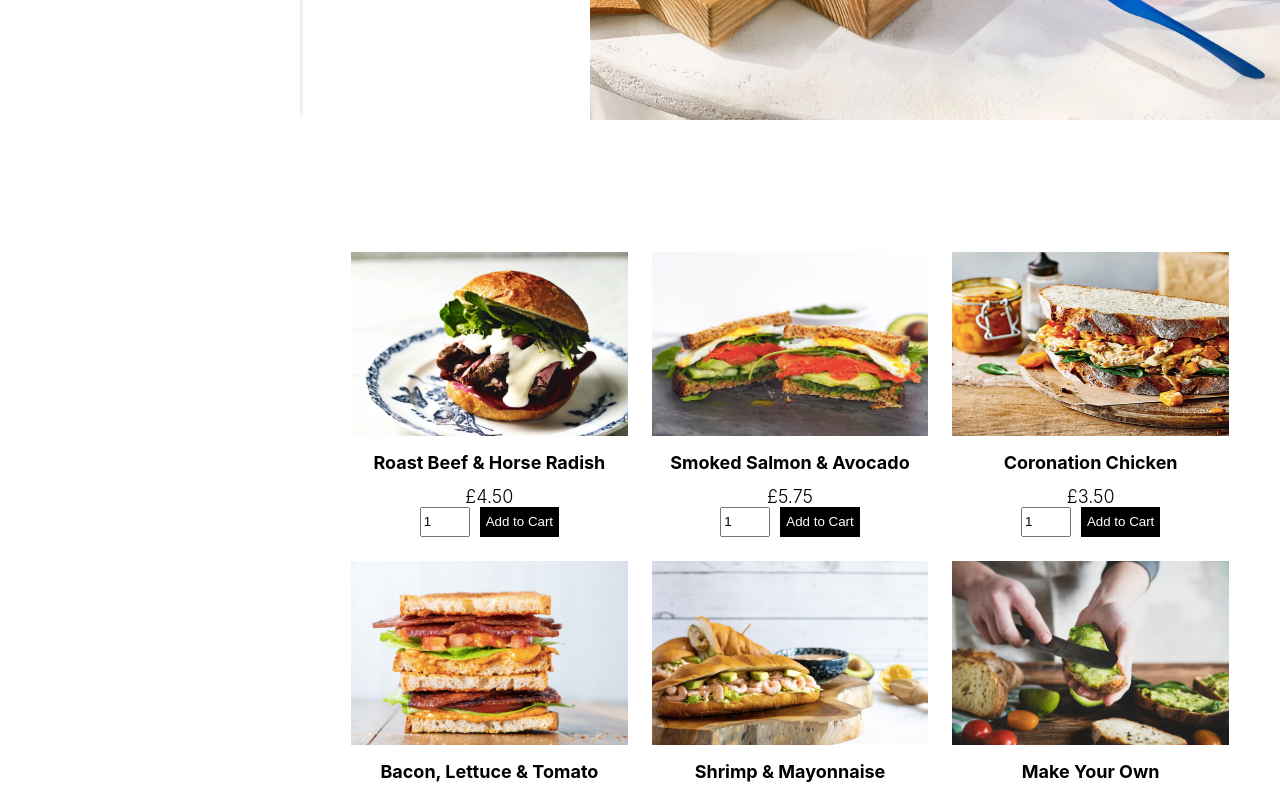
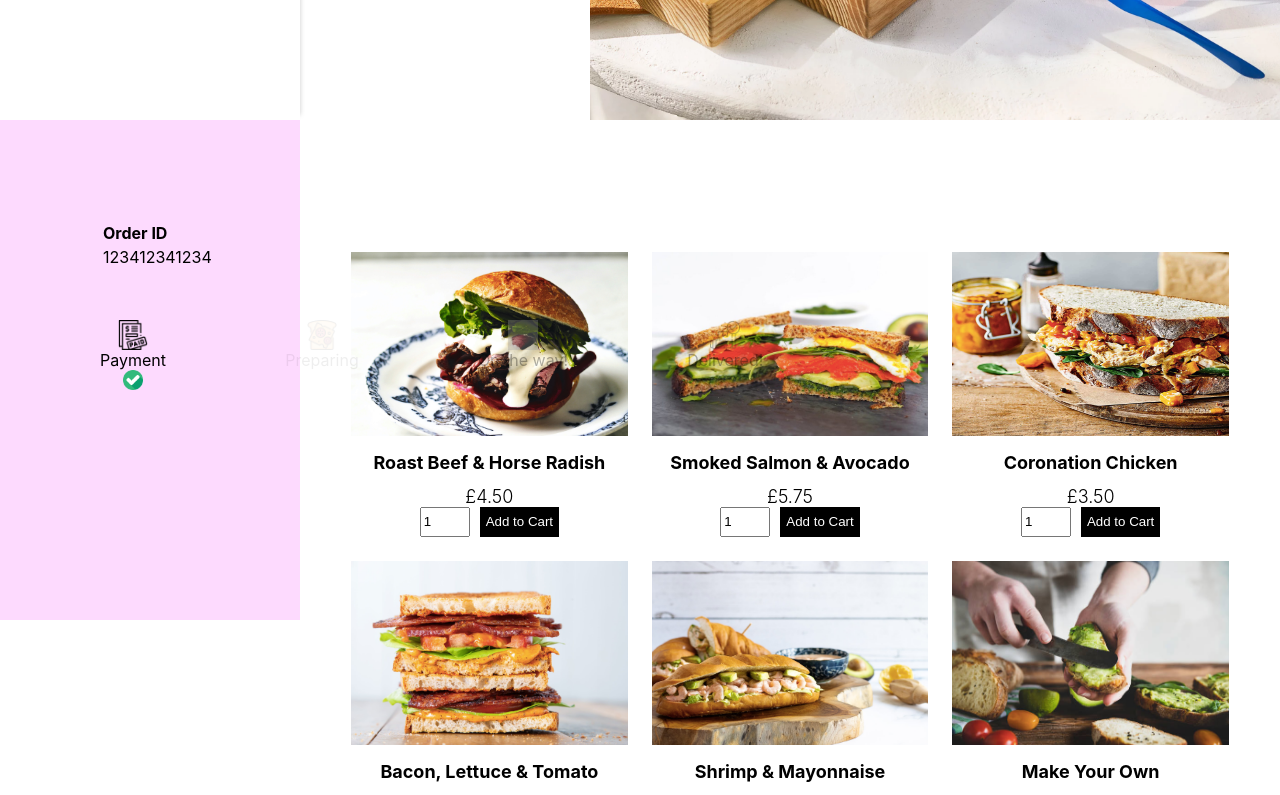
Before and after one commit to lukefowles/Sandoichi, a Next.js app in the folder client-side/: page /orders/1 in a window 1280 px wide. Before the commit this address had no page. Shown: the part 680-1475 px from the top of the page. Built offline with nearby package versions, Linux system fonts and the light colour scheme; grey boxes are pictures that could not be loaded.

Commit message:
cart & orders

```diff
--- /dev/null
+++ b/client-side/pages/orders/[id].jsx
@@ -0,0 +1,129 @@
+import React from 'react';
+import styles from "../../styles/Order.module.css";
+import Image from "next/image";
+// import axios from "axios";
+
+const Order = () => {
+
+    const status = 0;
+
+    const statusClass = (index)=> {
+        if (index - status < 1 ) return styles.done
+        if (index - status === 1 ) return styles.inProgress
+        if (index- status > 1 ) return styles.undone
+    };
+
+  return (
+    <div className={styles.container}>
+        <div className={styles.left}>
+        <div className={styles.row}>
+          <table className={styles.table}>
+            <tr className={styles.trTitle}>
+              <th>Order ID</th>
+              <th>User</th>
+              <th>Address</th>
+              <th>Total</th>
+            </tr>
+            <tr className={styles.tr}>
+              <td>
+                <span className={styles.id}>123412341234</span>
+              </td>
+              <td>
+                <span className={styles.name}>Helena</span>
+              </td>
+              <td>
+                <span className={styles.address}>London</span>
+              </td>
+              <td>
+                <span className={styles.total}>£10.00</span>
+              </td>
+            </tr>
+          </table>
+        </div>
+        {/*  */}
+
+        <div className={styles.row}>
+          <div className={statusClass(0)}>
+            <Image src="/img/paid.png" width={30} height={30} alt="" />
+            <span>Payment</span>
+            <div className={styles.checkedIcon}>
+              <Image
+                className={styles.checkedIcon}
+                src="/img/checked.png"
+                width={20}
+                height={20}
+                alt=""
+              />
+            </div>
+          </div>
+          <div className={statusClass(1)}>
+            <Image src="/img/sandwich-2.png" width={30} height={30} alt="" />
+            <span>Preparing</span>
+            <div className={styles.checkedIcon}>
+              <Image
+                className={styles.checkedIcon}
+                src="/img/checked.png"
+                width={20}
+                height={20}
+                alt=""
+              />
+            </div>
+          </div>
+          <div className={statusClass(2)}>
+            <Image src="/img/bike.png" width={30} height={30} alt="" />
+            <span>On the way!</span>
+            <div className={styles.checkedIcon}>
+              <Image
+                className={styles.checkedIcon}
+                src="/img/fast-delivery.png"
+                width={20}
+                height={20}
+                alt=""
+              />
+            </div>
+          </div>
+          <div className={statusClass(3)}>
+            <Image src="/img/delivered.png" width={30} height={30} alt="" />
+            <span>Delivered!</span>
+            <div className={styles.checkedIcon}>
+              <Image
+                className={styles.checkedIcon}
+                src="/img/checked.png"
+                width={20}
+                height={20}
+                alt=""
+              />
+            </div>
+          </div>
+        </div>
+
+
+        {/*  */}
+        </div>
+        <div className={styles.right}>
+        <div className={styles.wrapper}>
+          <h2 className={styles.title}>CART TOTAL</h2>
+          <div className={styles.totalText}>
+            <b className={styles.totalTextTitle}>Subtotal:</b>£10.00
+          </div>
+          <div className={styles.totalText}>
+            <b className={styles.totalTextTitle}>Discount:</b>£0.00
+          </div>
+          <div className={styles.totalText}>
+            <b className={styles.totalTextTitle}>Total:</b>£10.00
+          </div>
+          <button disabled className={styles.button}>PAID!</button>
+        </div>
+        </div>
+    </div>
+    )
+};
+
+// export const getServerSideProps = async ({ params }) => {
+//     const res = await axios.get(`http://localhost:3000/api/orders/${params.id}`);
+//     return {
+//       props: { order: res.data },
+//     };
+//   };
+
+export default Order;
--- /dev/null
+++ b/client-side/styles/Cart.module.css
@@ -0,0 +1,45 @@
+.container{
+    padding: 50px;
+    display: flex;
+    z-index: 4;
+}
+
+.table {
+    width: 100%;
+    border-spacing: 20px;
+  }
+
+  .name {
+    font-weight: 500;
+    color: #000000;
+    font-size: 18px;
+  }
+
+  .total {
+    font-weight: 500;
+    font-size: 18px;
+  }
+
+  .wrapper {
+    width: 90%;
+    max-height: 300px;
+    background-color: #333;
+    padding: 50px;
+    padding-top: 10px;
+    display: flex;
+    flex-direction: column;
+    justify-content: space-between;
+    color: white;
+  }
+
+  .totalTextTitle {
+    margin-right: 10px;
+  }
+
+  .button {
+    height: 30px;
+    color: #000000;
+    font-weight: bold;
+    cursor: pointer;
+    margin-top: 20px;
+  }
--- /dev/null
+++ b/client-side/styles/Order.module.css
@@ -0,0 +1,84 @@
+.container {
+    /* position: absolute; */
+    /* z-index: 999; */
+    /* width: 100%;
+    height: 100vh; */
+    /* padding-top: 100px; */
+    padding: 100px;
+    display: flex;
+    background-color: rgb(253, 218, 254);
+  }
+
+  .left {
+    flex: 2;
+  }
+
+  .table {
+    width: 100%;
+    text-align: left;
+    margin-bottom: 50px;
+  }
+
+  .row:last-child {
+    width: 80%;
+    display: flex;
+    justify-content: space-between;
+  }
+
+  .done {
+    display: flex;
+    flex-direction: column;
+    align-items: center;
+  }
+
+  .inProgress {
+    display: flex;
+    flex-direction: column;
+    align-items: center;
+    animation: inProgress 1s ease infinite alternate;
+  }
+
+  .undone{
+    display: flex;
+    flex-direction: column;
+    align-items: center;
+    opacity: 0.3;
+  }
+
+  .undone .checkedIcon,
+  .inProgress .checkedIcon {
+    display: none;
+  }
+  @keyframes inProgress {
+      from {
+          opacity: 0;
+      }
+      to {
+          opacity: 1;
+      }
+  }
+
+
+  .wrapper {
+    width: 90%;
+    max-height: 300px;
+    background-color: #333;
+    padding: 50px;
+    padding-top: 10px;
+    display: flex;
+    flex-direction: column;
+    justify-content: space-between;
+    color: white;
+  }
+
+  .totalTextTitle {
+    margin-right: 10px;
+  }
+
+  .button {
+    height: 30px;
+    color: #000000;
+    font-weight: bold;
+    cursor: pointer;
+    margin-top: 20px;
+  }
```
Also changed, not shown: client-side/pages/cart.jsx (added, +54 -0 lines).
